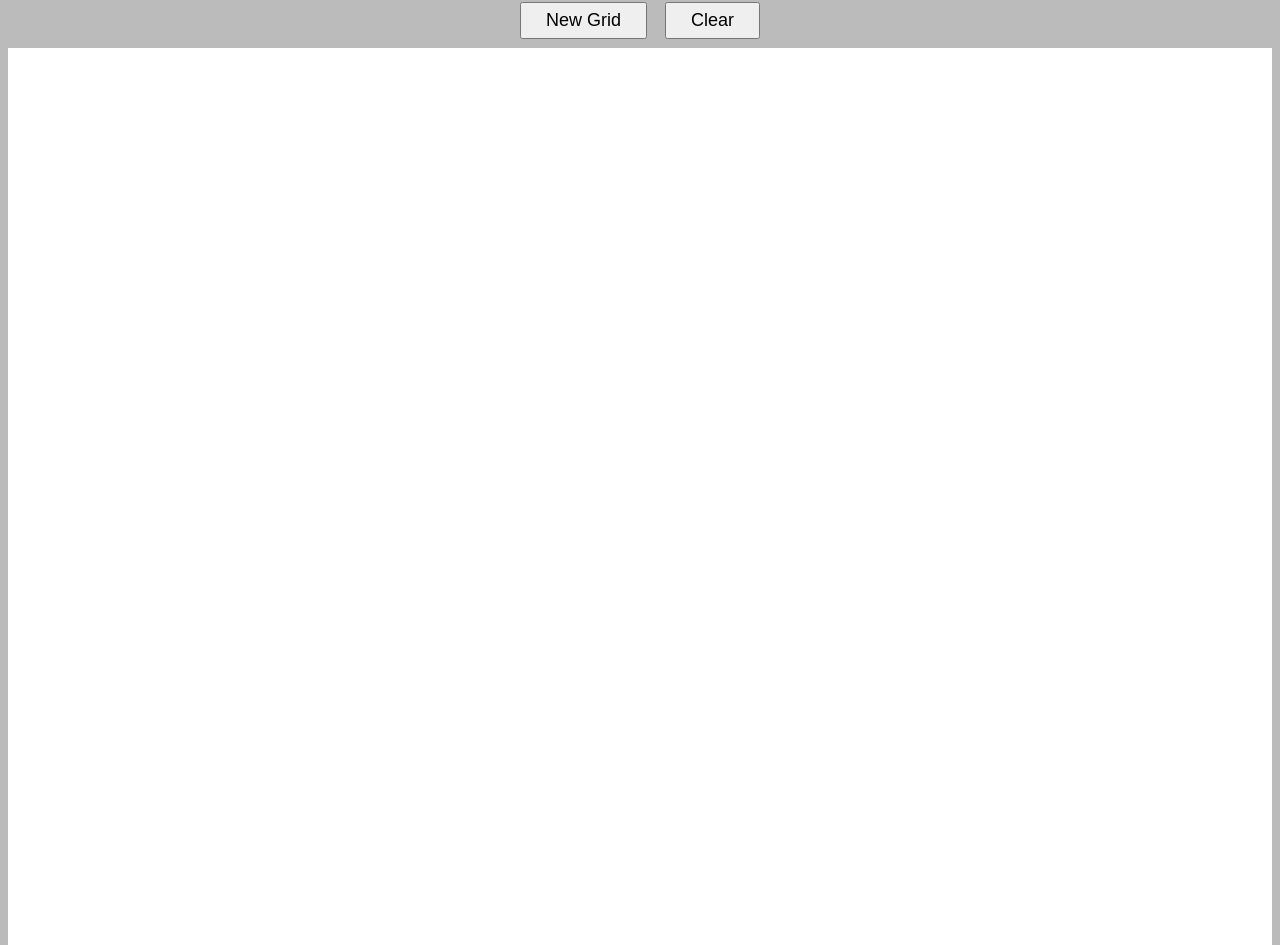
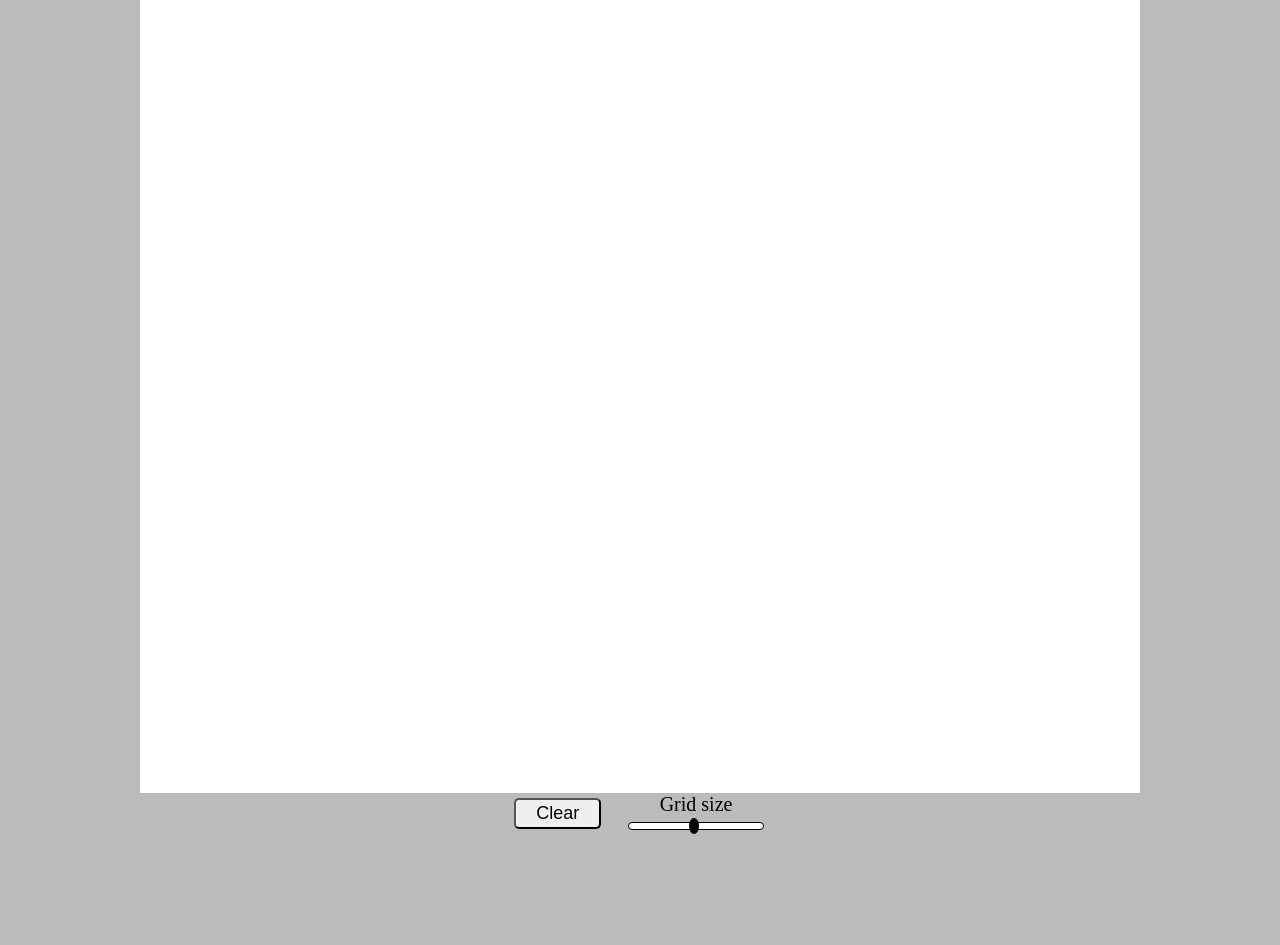
Before and after one commit to tmiskelley/etch-a-sketch, a plain HTML site: page index.html in a window 1280 px wide. Shown: the part 62-1007 px from the top of the page. After the commit the page ends 904 px from the top, so only its background shows below. Drawn offline with Linux system fonts and the light colour scheme.

Commit message:
Added slider functionality

```diff
--- a/application.js
+++ b/application.js
@@ -9,9 +9,9 @@ function makeGrid(rows, cols) {
     }
 }
 
-makeGrid(10, 10);
+makeGrid(32, 32)
 
-const grid = document.getElementById('#grid');
+const grid = document.getElementById('grid');
 const items = document.querySelectorAll('.item');
 
     items.forEach((item) => {
@@ -20,25 +20,17 @@ const items = document.querySelectorAll('.item');
         })
     });
 
-const reset = document.getElementById('reset');
+const slider = document.getElementById('myRange');
 
-    reset.addEventListener('click', () => {
-        const MAX_SIZE = 64;
+    slider.onchange = function() {
         const grid = document.getElementById('grid');
+
         while(grid.firstChild) {
             grid.removeChild(grid.lastChild);
         }
 
-        let gridSize = prompt("Enter grid size: ");
-
-        if(gridSize > MAX_SIZE) {
-            alert("Exceeds maximum grid size");
-            gridSize = prompt("Enter grid size: ");
-
+        let gridSize = this.value;
         makeGrid(gridSize, gridSize);
-        } else {
-            makeGrid(gridSize, gridSize);
-        }
 
         const items = document.querySelectorAll('.item');
 
@@ -54,6 +46,12 @@ const reset = document.getElementById('reset');
                     item.setAttribute('style', 'background-color: none;');
                 });
             });
+    }
+
+    items.forEach((item) => {
+        item.addEventListener('mouseover',() => {
+            item.setAttribute('style', 'background-color: black;');
+        })
     });
 
     const clear = document.getElementById('clear');
--- a/index.html
+++ b/index.html
@@ -8,18 +8,21 @@
     </head>
     <body>
         <h1>Etch-a-Sketch</h1>
+        <div id="grid"></div>
         <div class="options">
-            <div>
-                <div class="btn">
-                    <button id="reset">New Grid</button>
-                </div>
-            </div>
             <div>
                 <div class="btn">
                     <button id="clear">Clear</button>
                 </div>
             </div>
+            <div class="slider">
+                <div>
+                    <h2>Grid size</h2>
+                </div>
+                <div>
+                    <input type="range" min="2" max="64" value="32" id="myRange">
+                </div>
+            </div>
         </div>
-        <div id="grid"></div>
     </body>
 </html>
--- a/styles.css
+++ b/styles.css
@@ -13,10 +13,17 @@ h1 {
     font-size: 40px;
 }
 
+h2 {
+    margin: 0;
+    font-size: 20px;
+    font-weight: 500;
+}
+
 button {
-    padding: 6px 24px;
-    margin: .5em;
+    padding: 3px 20px;
+    margin: 0;
     font-size: 18px;
+    border-radius: 5px;
 }
 
 #grid {
@@ -24,10 +31,31 @@ button {
     grid-template-rows: repeat(var(--grid-rows), 1fr);
     grid-template-columns: repeat(var(--grid-cols), 1fr);
     margin: 0 auto;
-    max-width: 1500px;
-    min-width: 800px;
-    height: 1000px;
+    width: 1000px;
+    height: 800px;
 }
+
+#myRange {
+  -webkit-appearance: none;
+  appearance: none;
+  width: 10em;
+  height: 6px;
+  background: #fff;
+  cursor: pointer;
+  border: 1px solid black;
+  border-radius: 5px;
+}
+
+#myRange::-webkit-slider-thumb {
+    -webkit-appearance: none;
+    appearance: none;
+    width: 10px;
+    height: 16px;
+    background: black;
+    cursor: pointer;
+    border: 3px solid black;
+    border-radius: 50%;
+  }
 
 .item {
     background-color: white;
@@ -37,9 +65,18 @@ button {
 .options {
     display: flex;
     justify-content: center;
+    align-items: center;
+    gap: 25px;
 }
 
 .btn {
     display: flex;
     justify-content: center;
 }
+
+.slider {
+    flex-direction: column;
+    display: flex;
+    justify-content: center;
+    align-items: center;
+}
```
Lines whose indentation alone changed are shown as unchanged.
